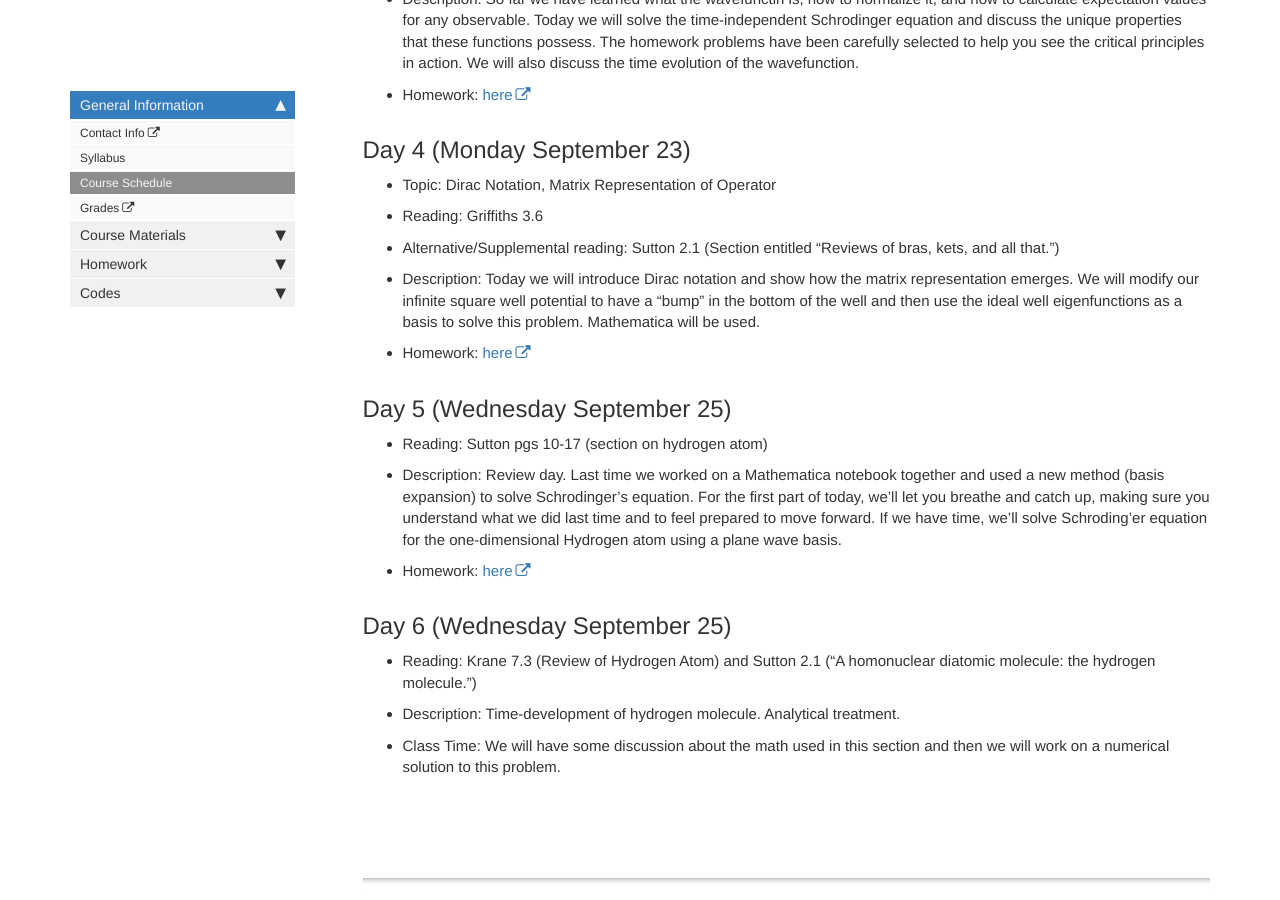
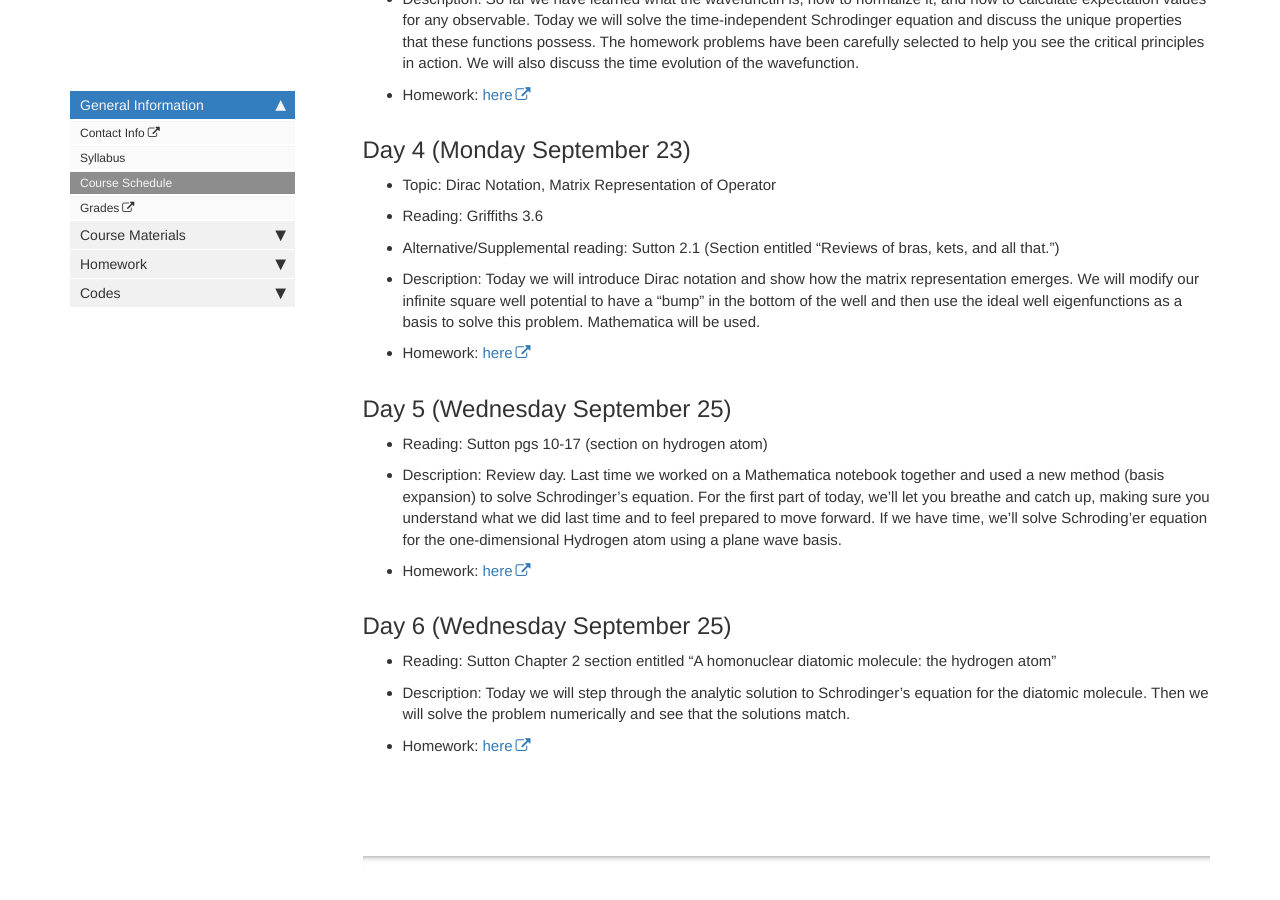
Before and after one commit to lancejnelson/PH323, a Jekyll site: the page built from course_docs/schedule.md, in a window 1280 px wide and 900 px high, scrolled down 1704 px. Built offline with Jekyll 4.4.1, drawn with Linux system fonts in a browser that asks for light colours; comment, search, counter and statistics services are not loaded; after the commit the page ends 2582 px from its top, so only the background shows below that.

Commit message:
Added day 6 homework

```diff
--- a/course_docs/schedule.md
+++ b/course_docs/schedule.md
@@ -75,11 +75,11 @@ Note: For the first few days (probably into the second week) of the semester, we
 
 ## Day 6 (Wednesday September 25)
 
-   - Reading: Krane 7.3 (Review of Hydrogen Atom) and Sutton 2.1 ("A homonuclear diatomic molecule: the hydrogen molecule.")
+   - Reading: Sutton Chapter 2 section entitled "A homonuclear diatomic molecule: the hydrogen atom"
 
-   - Description: Time-development of hydrogen molecule.  Analytical treatment.
+   - Description: Today we will step through the analytic solution to Schrodinger's equation for the diatomic molecule.  Then we will solve the problem numerically and see that the solutions match.
 
-   - Class Time:  We will have some discussion about the math used in this section and then we will work on a numerical solution to this problem.
+   - Homework: [here][day_6_hw]
 
 
 
```
Also changed, not shown: other parts of course_docs/schedule.md (+1 -0 lines), 1 other file.
